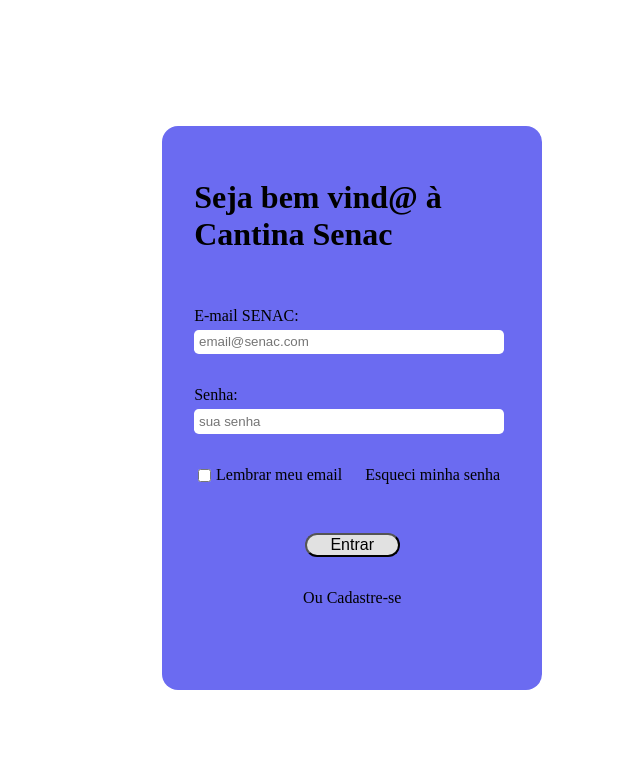
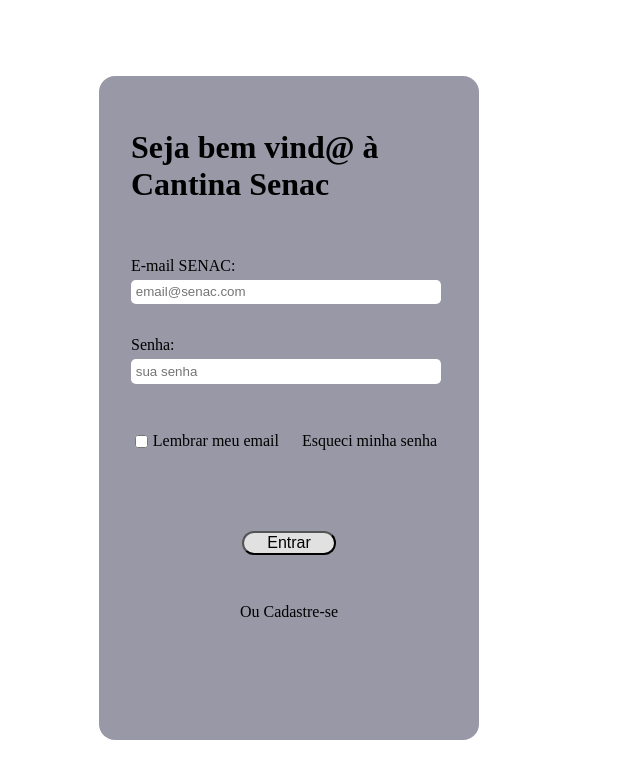
Before and after one commit to prof-lucas-senac/cantina-senac-2025-front, an Angular app: page /login in a window 1280 px wide. Before the commit this address led to /. Shown: the top 778 px of the page, without its empty margins (477-1117 px from the left). Built offline with nearby package versions, Linux system fonts and the light colour scheme.

Commit message:
Criação do component feedback e implementação do roteamento entre páginas

```diff
--- a/src/app/app.component.html
+++ b/src/app/app.component.html
@@ -1 +1,3 @@
-<app-login></app-login>
+<!-- <app-login></app-login> -->
+<!-- <app-feedbacks></app-feedbacks> -->
+ <router-outlet></router-outlet>
--- a/src/app/app.component.ts
+++ b/src/app/app.component.ts
@@ -1,11 +1,12 @@
 import { Component } from '@angular/core';
 import { RouterOutlet } from '@angular/router';
 import { LoginComponent } from './components/login/login.component';
+import { FeedbacksComponent } from './components/feedbacks/feedbacks.component';
 
 @Component({
   selector: 'app-root',
   standalone: true,
-  imports: [RouterOutlet,LoginComponent],
+  imports: [RouterOutlet,LoginComponent,FeedbacksComponent],
   templateUrl: './app.component.html',
   styleUrl: './app.component.css'
 })
--- a/src/app/app.routes.ts
+++ b/src/app/app.routes.ts
@@ -1,3 +1,19 @@
-import { Routes } from '@angular/router';
+import { RouterOutlet, Routes } from '@angular/router';
+import { LoginComponent } from './components/login/login.component';
+import { FeedbacksComponent } from './components/feedbacks/feedbacks.component';
 
-export const routes: Routes = [];
+export const routes: Routes = [
+    {
+        path: "login",
+        component: LoginComponent
+    },
+    {
+        path: "feedbacks",
+        component: FeedbacksComponent
+    },
+    {
+        path: "",
+        redirectTo: "login",
+        pathMatch: "full"
+    }
+];
--- /dev/null
+++ b/src/app/components/feedbacks/feedbacks.component.html
@@ -0,0 +1 @@
+<p>feedbacks works!</p>
--- a/src/app/components/login/login.component.css
+++ b/src/app/components/login/login.component.css
@@ -9,12 +9,12 @@
 
 .div-formulario
 {
-    background-color: #6b6bf1;
+    background-color: #9898a7;
     width: 25%;
-    margin-right: 20%;
+    margin-right: 25%;
     padding: 2rem;
     border-radius: 1rem;
-    min-height: 500px;
+    min-height: 600px;
 }
 
 .div-titulo
@@ -55,11 +55,13 @@ a
 {
     text-decoration: none;
     color: black;
+    margin-top: 1rem;
 }
 
 .div-lembrar-email
 {
     display: flex;
+    margin-top: 1rem;
 }
 
 .div-lembrar-email input
@@ -70,7 +72,7 @@ a
 {
     display: flex;
     justify-content: center;
-    margin-top: 3rem;
+    margin-top: 5rem;
     margin-bottom: 2rem;
 }
 .div-button-entrar button
@@ -83,7 +85,7 @@ a
 }
 .div-button-entrar button:hover
 {
-    background-color: #6b6bf1;
+    background-color: green;
 }
 .div-cadastre-se
 {
--- a/src/app/components/login/login.component.html
+++ b/src/app/components/login/login.component.html
@@ -22,7 +22,7 @@
             <a href="#">Esqueci minha senha</a>
         </div>
         <div class="div-button-entrar">
-            <button>Entrar</button>
+            <button routerLink="/feedbacks">Entrar</button>
         </div>
         <div class="div-cadastre-se">
             <a href="#">Ou Cadastre-se</a>
--- a/src/app/components/login/login.component.ts
+++ b/src/app/components/login/login.component.ts
@@ -1,9 +1,10 @@
 import { Component } from '@angular/core';
+import { RouterLink } from "@angular/router";
 
 @Component({
   selector: 'app-login',
   standalone: true,
-  imports: [],
+  imports: [RouterLink],
   templateUrl: './login.component.html',
   styleUrl: './login.component.css'
 })
```
Also changed, not shown: src/app/components/feedbacks/feedbacks.component.ts (added, +12 -0 lines), src/app/components/feedbacks/feedbacks.component.css (added), 1 other file (tests, documents, lock files or other folders).
